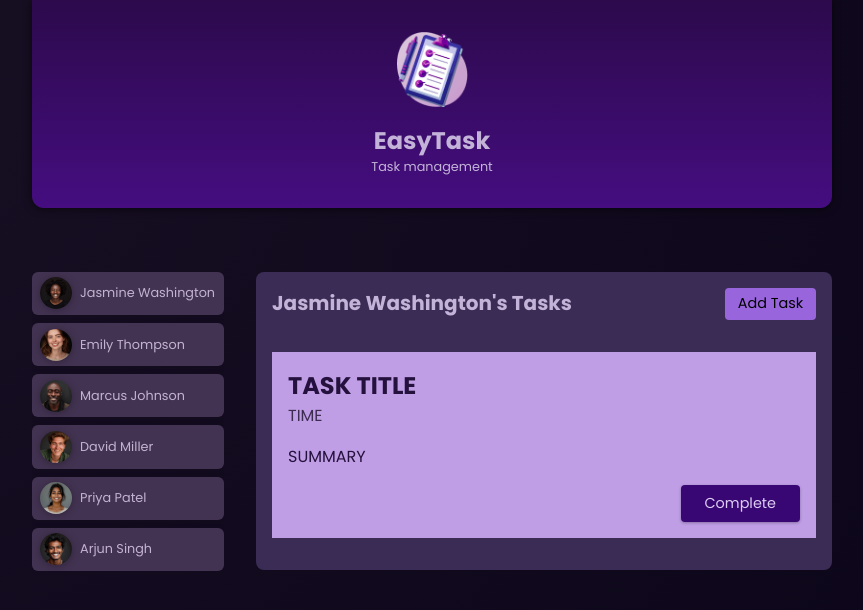
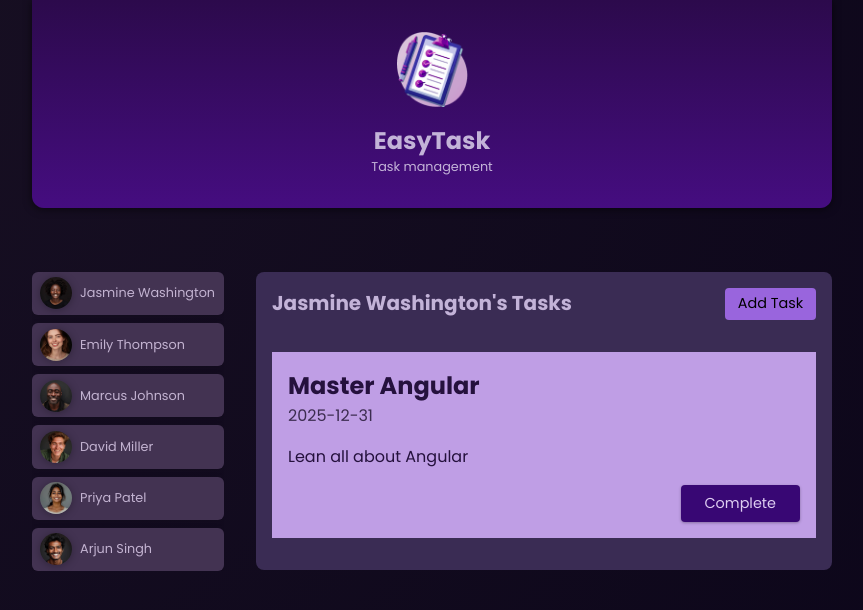
Before and after one commit to edurbs/t2-app, an Angular app: page / in a window 1280 px wide. Both pictures are taken after a click on the button "Jasmine Washington". Shown: the top 610 px of the page, without its empty margins (208-1071 px from the left). Built offline with nearby package versions, Linux system fonts and the light colour scheme.

Commit message:
add: tasks variables

```diff
--- a/src/app/tasks/task/task.component.html
+++ b/src/app/tasks/task/task.component.html
@@ -1,7 +1,7 @@
 <article>
-  <h2>TASK TITLE</h2>
-  <time>TIME</time>
-  <p>SUMMARY</p>
+  <h2>{{task.title}}</h2>
+  <time>{{task.dueDate}}</time>
+  <p>{{task.summary}}</p>
   <p class="actions">
     <button>Complete</button>
   </p>
--- a/src/app/tasks/task/task.component.ts
+++ b/src/app/tasks/task/task.component.ts
@@ -1,4 +1,5 @@
-import { Component } from '@angular/core';
+import { Component, Input } from '@angular/core';
+import { Task } from './task.model';
 
 @Component({
   selector: 'app-task',
@@ -7,5 +8,5 @@
   styleUrl: './task.component.css'
 })
 export class TaskComponent {
-
+  @Input({required: true}) task!: Task;
 }
--- a/src/app/tasks/tasks.component.html
+++ b/src/app/tasks/tasks.component.html
@@ -8,7 +8,7 @@
   <ul>
     @for (task of selectedUserTasks; track task.id){
       <li>
-        <app-task />
+        <app-task [task]="task" />
       </li>
     }
   </ul>
--- /dev/null
+++ b/src/app/user/user.model.ts
@@ -0,0 +1,5 @@
+export interface User {
+  id: string;
+  avatar: string;
+  name: string;
+}
```
Also changed, not shown: src/app/tasks/task/task.model.ts (added, +7 -0 lines), src/app/user/user.component.ts (+1 -6 lines).
